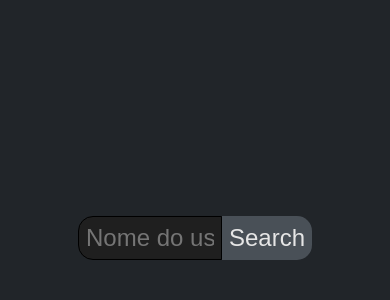
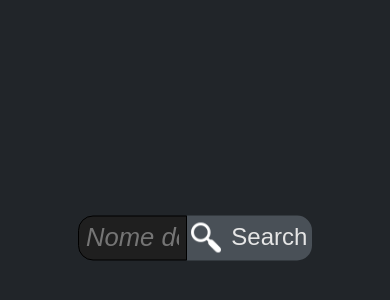
Before and after one commit to SamuelDAlencar/desafio_atlas, a React (Create React App) app: page / in a window 390 px wide. Shown: the part 100-400 px from the top of the page. Built offline with nearby package versions, Linux system fonts and the light colour scheme.

Commit message:
style: estilizacao geral na pagina home
adiciona icone de lupa no botao de search, placeholder do input italico, e melhora a responsividade do campo de input

```diff
--- a/src/pages/Home/index.css
+++ b/src/pages/Home/index.css
@@ -4,7 +4,7 @@ body {
 
 .home_main {
   width: 60%;
-  max-width: 800px;
+  max-width: 850px;
   text-align: center;
   position: absolute;
   top: 40%;
@@ -21,7 +21,7 @@ body {
 .home_searchSection_input {
   width: 100%;
   padding: 3%;
-  font-size: 150%;
+  font-size: 160%;
   border: 1px solid black;
   border-radius: 15px 0 0 15px;
   background-color: rgb(31, 31, 31);
@@ -45,18 +45,39 @@ body {
   font-size: 150%;
   border: 0;
   border-radius: 0 15px 15px 0;
-  padding: 3%;
+  padding: 1% 2%;
   background-color: #495057;
   color: rgb(230, 230, 230);
   cursor: pointer;
+  display: flex;
+  align-items: center;
 }
 
-.home_searchSection_button:disabled {
-  background-color: #343a40;
-  color: rgb(182, 182, 182);
-  cursor: default;
+.home_searchSection_button:active {
+  font-size: 149%;
+  background-color: #495057;
+  color: rgb(156, 156, 156);
+  cursor: pointer;
+}
+
+.home_icon_img {
+  width: 30px;
+  margin-right: 10px;
 }
 
 .home_searchSection_warning_h2 {
   color: rgb(221, 115, 115);
 }
+
+::-webkit-input-placeholder {
+  font-style: italic;
+}
+:-moz-placeholder {
+  font-style: italic;
+}
+::-moz-placeholder {
+  font-style: italic;
+}
+:-ms-input-placeholder {
+  font-style: italic;
+}
--- a/src/pages/Home/index.js
+++ b/src/pages/Home/index.js
@@ -2,8 +2,9 @@ import axios from 'axios';
 import React, { useContext, useState } from 'react';
 import { useNavigate } from 'react-router-dom';
 import { ToastContainer, toast } from 'react-toastify';
+import userContext from '../../contexts/UserContext';
+import icon from '../../images/loupe.png';
 import 'react-toastify/dist/ReactToastify.css';
-import userContext from '../../contexts/UserContext';
 import './index.css';
 
 export default function Home() {
@@ -68,6 +69,10 @@ export default function Home() {
             className='home_searchSection_button'
             onClick={handleClick}
           >
+            <img
+              src={icon}
+              className='home_icon_img'
+            />
             Search
           </button>
         </section>
```
Also changed, not shown: src/images/loupe.png (added).
